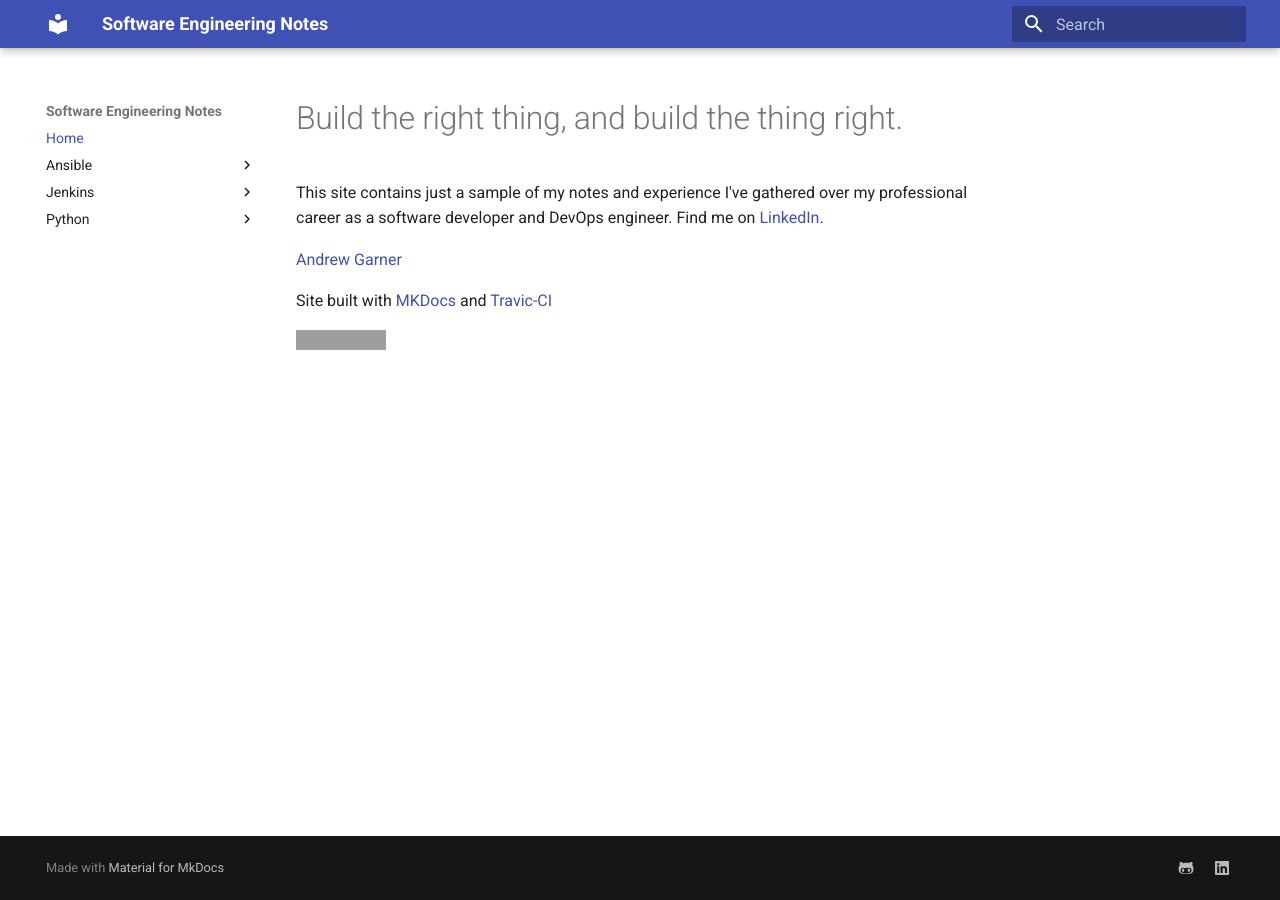
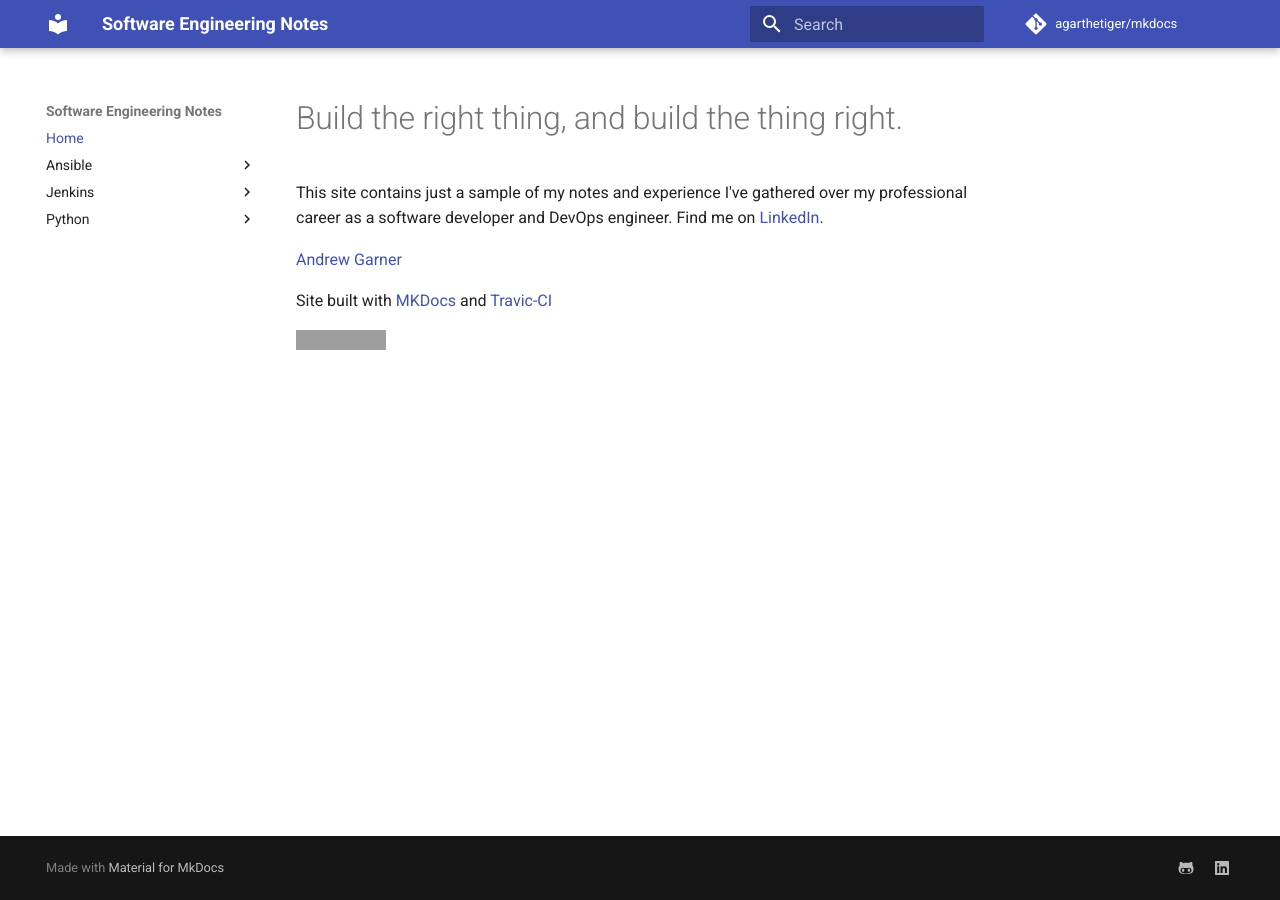
Before and after one commit to agarthetiger/mkdocs, an MkDocs documentation site: the page built from docs/index.md, in a window 1280 px wide. Built offline with MkDocs 1.6.1 and Material for MkDocs 9.7.7, drawn with Linux system fonts in a browser that asks for light colours; comment, search, counter and statistics services are not loaded; grey boxes are pictures that could not be loaded.

Commit message:
Update mkdocs.yml

```diff
--- a/mkdocs.yml
+++ b/mkdocs.yml
@@ -1,5 +1,10 @@
 site_name: Software Engineering Notes
 site_url: https://agarthetiger.github.io/mkdocs/
+
+repo_name: 'agarthetiger/mkdocs'
+repo_url: 'https://github.com/agarthetiger/mkdocs'
+
+edit_uri: 'blob/master/docs/'
 
 theme:
   name: material
```
